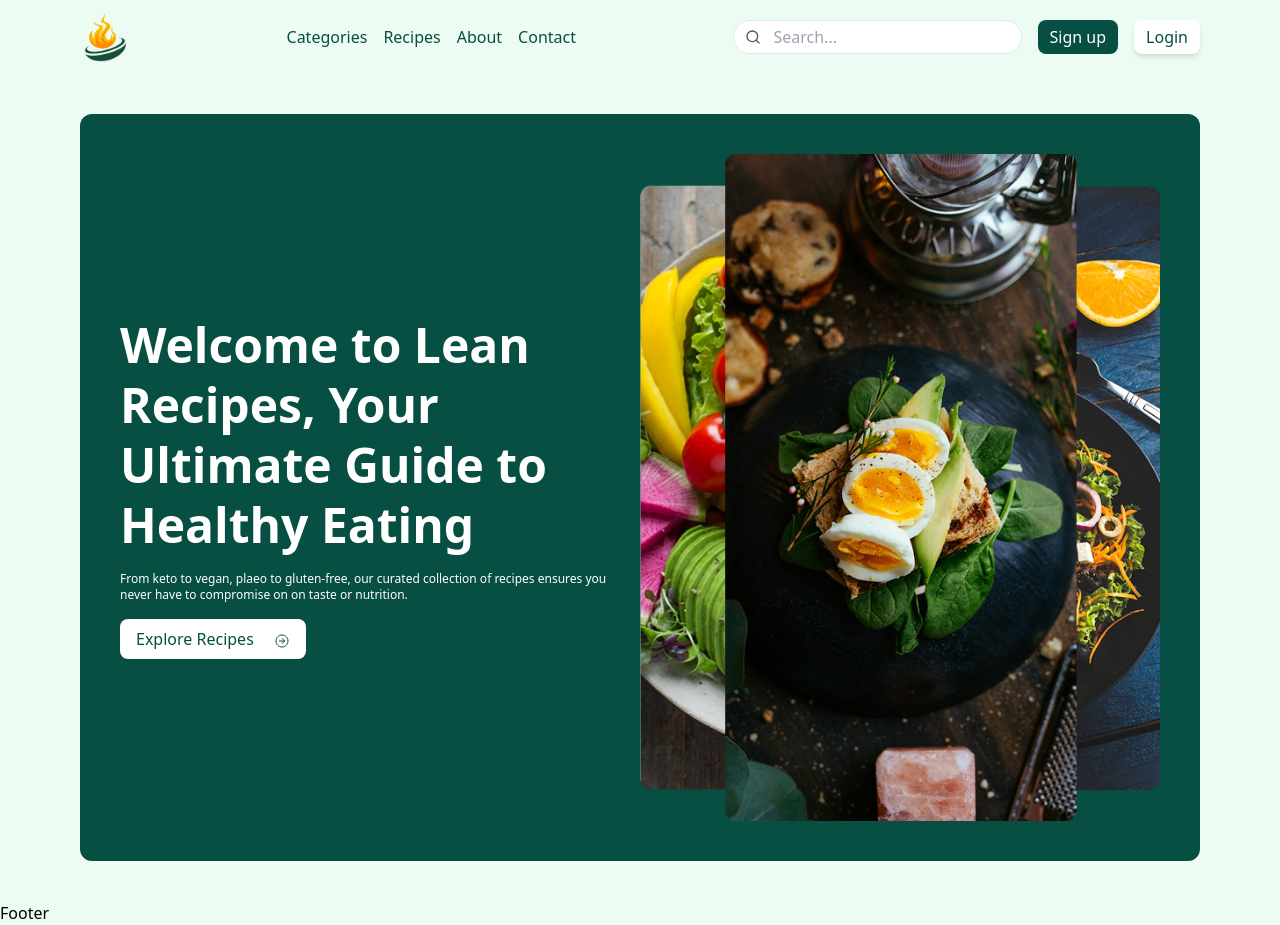
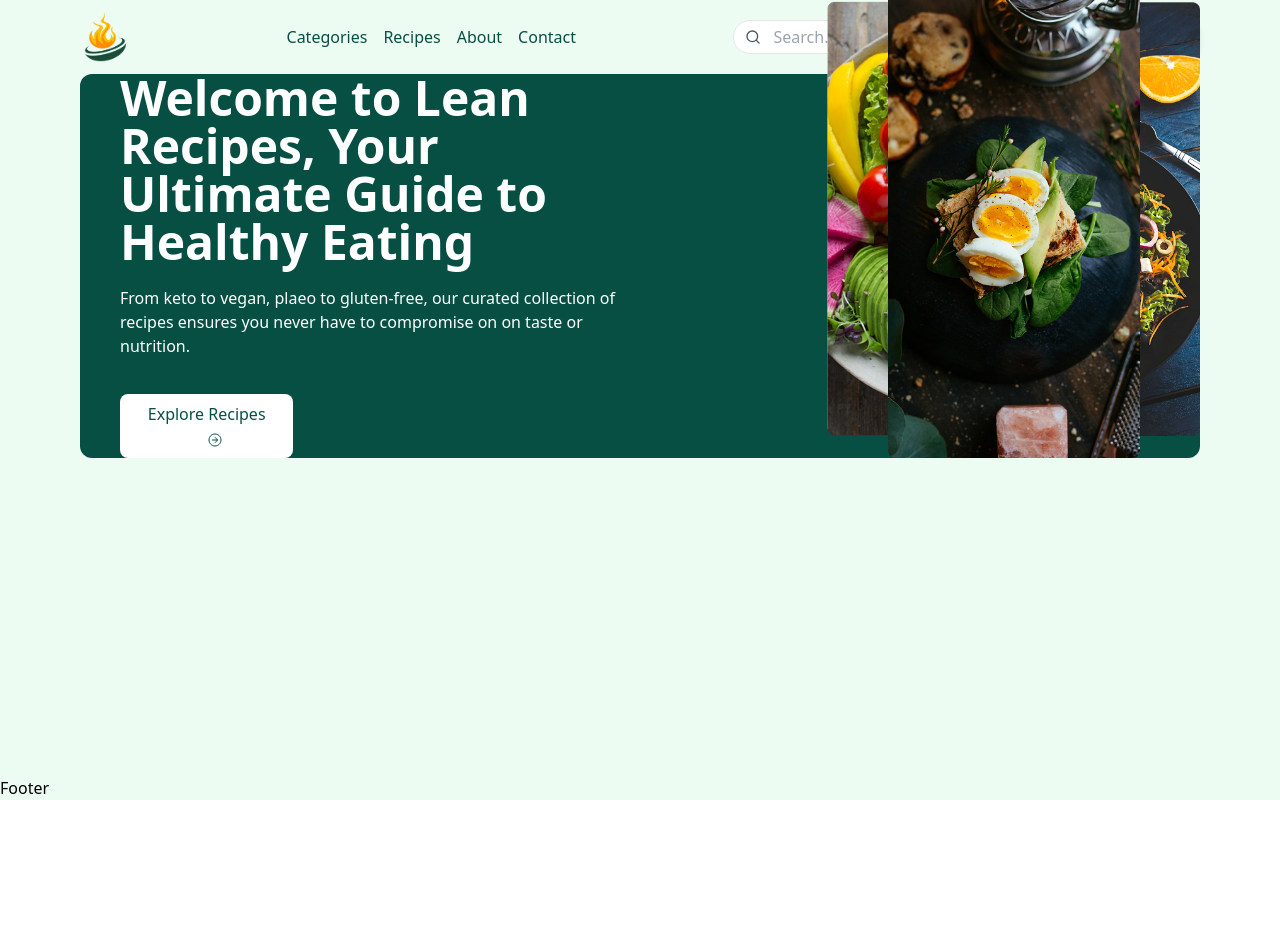
Before and after one commit to dsgnjoe/lean-recipes, a React (Vite) app: page / in a window 1280 px wide. After the commit the page ends 800 px from the top, so only its background shows below. Built offline with nearby package versions, Linux system fonts and the light colour scheme.

Commit message:
hero section update

```diff
--- a/src/components/Hero.jsx
+++ b/src/components/Hero.jsx
@@ -3,27 +3,25 @@ import { IoArrowForwardCircleOutline } from 'react-icons/io5'
 
 const Hero = () => {
   return (
-    <div>
-      <div className='bg-heroGreen text-white font-sans w-full flex items-center justify-between p-10 rounded-xl mx-auto my-10 '>
-        <div className='w-1/2'>
-          <h2 className='text-5xl font-bold leading-tight'>
+    <div className='relative bg-heroGreen rounded-xl flex items-center justify-between font-sans px-10'>
+      <div className='flex flex-col justify-center h-full w-1/2'>
+        <h1 className='text-white text-5xl font-bold'>
           Welcome to Lean Recipes, Your Ultimate Guide to Healthy Eating
-          </h2>
-
-          <p className='text-xs mt-4'>
+        </h1>
+        <p className='text-white font-thin my-5'>
           From keto to vegan, plaeo to gluten-free, our curated collection of
-            recipes ensures you never have to compromise on on taste or
-            nutrition.
+          recipes ensures you never have to compromise on on taste or nutrition.
         </p>
-          <button className='bg-white text-heroGreen py-2 px-4 rounded-lg mt-4 font-light'>
+        <button className='bg-white text-heroGreen py-2 px-4 rounded-lg mt-4 font-light w-1/3'>
           Explore Recipes{' '}
           <IoArrowForwardCircleOutline className='inline-block ml-4' />
         </button>
       </div>
-        <div className='w-1/2 relative right-0'>
-          <img src={HeroImg} alt='hero Image' className='object-cover h-1/4' />
-        </div>
-      </div>
+      <img
+        src={HeroImg}
+        alt='heroImg'
+        className='absolute right-0 z-10 w-1/3 object-cover bottom-0'
+      />
     </div>
   )
 }
```
Also changed, not shown: 1 other file (tests, documents, lock files or other folders). Lines whose indentation alone changed are shown as unchanged.
